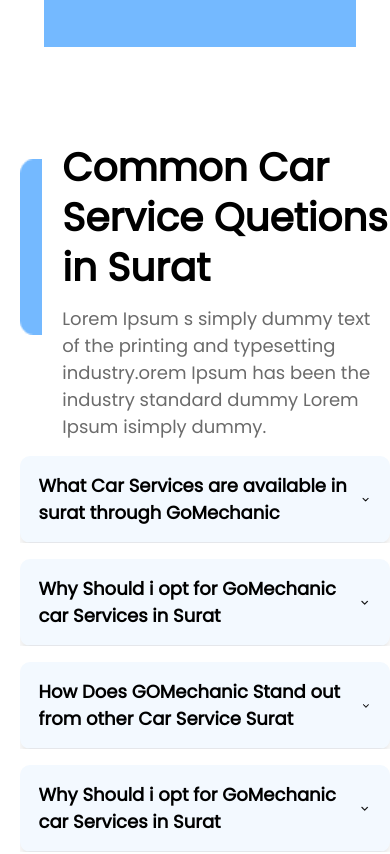
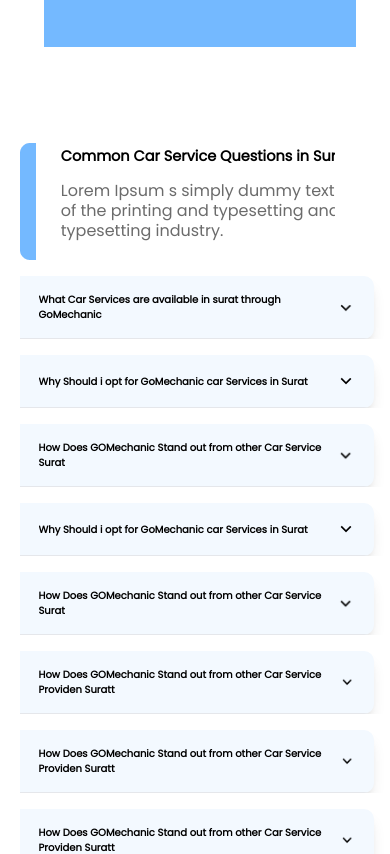
Before and after one commit to Vermaji8620/car_wash_new, a React (Vite) app: page / in a window 390 px wide. Shown: the part 3340-4194 px from the top of the page. Built offline with nearby package versions, Linux system fonts and the light colour scheme.

Commit message:
seventh section made responsive

```diff
--- a/src/components/CardsCompo.jsx
+++ b/src/components/CardsCompo.jsx
@@ -7,9 +7,9 @@
     setDisp(disp === "hidden" ? "inline-block" : "hidden");
   };
   return (
-    <div className="sm:w-[890px] rounded-[10px] shadow-lg bg-[#F3F9FF] gap-4 sm:translate-x-14 flex flex-col">
-      <div className="flex items-center sm:w-[90%] w-[90%] justify-between mx-auto pt-4">
-        <p className="font-poppins font-[600] text-[18px] leading-[27px]">
+    <div className="sm:w-[890px] rounded-[10px] shadow-lg bg-[#F3F9FF] gap-4 sm:translate-x-14 -translate-x-4 flex flex-col">
+      <div className="flex items-center sm:w-[90%] w-[90%] justify-between mx-auto pt-4 sm:pl-0 pl-4">
+        <p className="font-poppins font-[600] sm:text-[18px] text-[10px] sm:leading-[27px]">
           {title}
         </p>
         <img
@@ -22,7 +22,7 @@
         />
       </div>
       <hr />
-      <p className={`text-[#6B6B6B] w-[90%] mx-auto ${disp}`}>{desc}</p>
+      <p className={`text-[#6B6B6B] w-[90%] mx-auto sm:pl-0 pl-4 text-[10px] ${disp}`}>{desc}</p>
     </div>
   );
 };
--- a/src/components/SeventhHomeSec.jsx
+++ b/src/components/SeventhHomeSec.jsx
@@ -41,22 +41,17 @@
   ];
   return (
     <div className="seventh_section pt-24 gap-4 flex flex-col pl-5">
-      <div className="sm:w-[50%] gap-5 flex">
-        <div className="sm:w-[46px] relative sm:top-0 top-4 w-[96px]">
-          <img src={Rect} className="sm:h-28 h-44" alt="" />
+      <div className="w-[85%] sm:gap-3 gap-3 overflow-hidden flex">
+        <div className="sm:w-[46px] w-[96px] relative sm:top-4">
+          <img src={Rect} alt="" />
         </div>
-        <div className="flex gap-3 flex-col">
-          <div className="sm:w-[914px] sm:h-[50px]">
-            <p className="font-[600] font-poppins text-[39px] overflow-hidden leading-[50px]">
-              Common Car Service Quetions in Surat
-            </p>
+        <div className="flex sm:gap-3 gap-1 sm:-mt-0 -mt-3 flex-col">
+          <div className="w-[914px] sm:h-[50px] font-[600] font-poppins sm:text-[40px] text-[14.5px] overflow-hidden leading-[50px] ">
+            Common Car Service Questions in Surat
           </div>
-          <div className="sm:w-[784px] sm:h-[81px]">
-            <p className="font-poppins font-[400] text-[18px] leading-[27px] text-[#6B6B6B]">
-              Lorem Ipsum s simply dummy text of the printing and typesetting
-              industry.orem Ipsum has been the industry standard dummy Lorem
-              Ipsum isimply dummy.
-            </p>
+          <div className="font-poppins font-[400] sm:w-[704px] w-[18rem] sm:h-[81px] h-full gap-1 sm:text-[18px] sm:leading-[27px] leading-[20px] text-[#6B6B6B] justify-start pt-3 flex flex-col">
+            Lorem Ipsum s simply dummy text of the printing and typesetting and
+            typesetting industry.
           </div>
         </div>
       </div>
```
